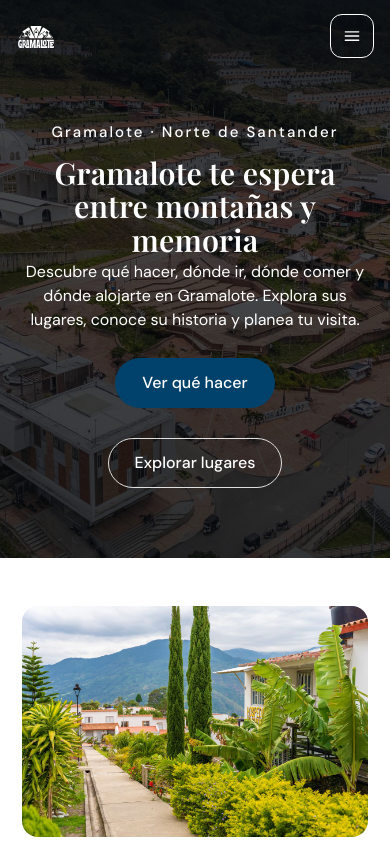
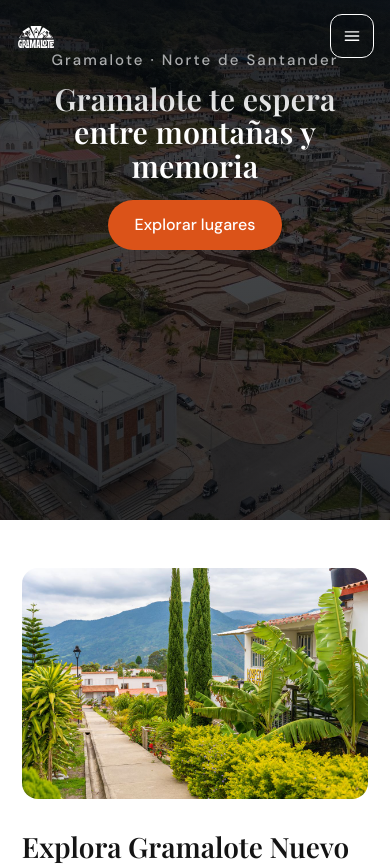
Before and after one commit to stevencardenas-dev/gramalote_interactivo, a React (Vite) app in the folder frontend/: page / in a window 390 px wide. Shown: the top 865 px of the page. Built offline with nearby package versions, Linux system fonts and the light colour scheme.

Commit message:
Mejora la jerarquía de los heroes en móvil
Simplifica la portada con un único CTA naranja y compacta los espacios de la ficha de Bambú para mantener visible más contenido en pantallas pequeñas.

🤖 Generated with Codebuff
Co-Authored-By: Codebuff <noreply@codebuff.com>

```diff
--- a/frontend/src/components/home/Hero.jsx
+++ b/frontend/src/components/home/Hero.jsx
@@ -15,15 +15,8 @@ export default function Hero() {
       <div className="container home-hero__inner">
         <p className="home-hero__eyebrow">Gramalote · Norte de Santander</p>
         <h1 id="hero-title">Gramalote te espera entre montañas y memoria</h1>
-        <p className="home-hero__text">
-          Descubre qué hacer, dónde ir, dónde comer y dónde alojarte en
-          Gramalote. Explora sus lugares, conoce su historia y planea tu visita.
-        </p>
         <div className="home-hero__actions">
-          <Link className="btn btn--primary" to="/que-hacer">
-            Ver qué hacer
-          </Link>
-          <Link className="btn btn--outline-light" to="/donde-ir">
+          <Link className="btn btn--primary home-hero__cta" to="/donde-ir">
             Explorar lugares
           </Link>
         </div>
--- a/frontend/src/styles/home.css
+++ b/frontend/src/styles/home.css
@@ -5,7 +5,7 @@
   position: relative;
   display: flex;
   align-items: flex-start;
-  min-height: 729px;
+  min-height: min(729px, calc(100svh - var(--header-h)));
   overflow: hidden;
   color: var(--c-white);
   isolation: isolate;
@@ -38,8 +38,8 @@
   flex-direction: column;
   align-items: center;
   width: min(var(--container), calc(100% - var(--gutter) * 2));
-  padding-top: 200px;
-  padding-bottom: 140px;
+  padding-top: clamp(150px, 20vh, 200px);
+  padding-bottom: clamp(72px, 10vh, 140px);
   text-align: center;
 }
 
@@ -67,10 +67,17 @@
 
 .home-hero__actions {
   display: flex;
-  flex-wrap: wrap;
   justify-content: center;
-  gap: 30px;
   margin-top: 26px;
+}
+
+.home-hero__cta {
+  background: var(--c-coral);
+  color: var(--c-white);
+}
+
+.home-hero__cta:hover {
+  background: #b84415;
 }
 
 /* Explora Gramalote */
@@ -480,11 +487,12 @@
 /* ============ Responsive ============ */
 @media (max-width: 1100px) {
   .home-hero {
-    min-height: 620px;
+    min-height: min(620px, calc(100svh - var(--header-h)));
   }
 
   .home-hero__inner {
-    padding-top: 150px;
+    padding-top: clamp(120px, 18vh, 150px);
+    padding-bottom: clamp(64px, 9vh, 100px);
   }
 
   .explore-block__inner {
@@ -512,12 +520,12 @@
 
 @media (max-width: 860px) {
   .home-hero {
-    min-height: 560px;
+    min-height: min(560px, calc(100svh - var(--header-h)));
   }
 
   .home-hero__inner {
-    padding-top: 120px;
-    padding-bottom: 70px;
+    padding-top: clamp(42px, 9vh, 76px);
+    padding-bottom: 32px;
   }
 
   .home-hero h1 {
@@ -650,7 +658,7 @@
 
 @media (max-width: 520px) {
   .home-hero {
-    min-height: 520px;
+    min-height: min(520px, calc(100svh - var(--header-h)));
   }
 
   .experience-card::after {
@@ -662,8 +670,22 @@
     );
   }
 
+  .home-hero__inner {
+    padding-top: clamp(28px, 6vh, 48px);
+    padding-bottom: 28px;
+  }
+
   .home-hero h1 {
+    margin-top: 10px;
     font-size: 1.9rem;
+  }
+
+  .home-hero__actions {
+    margin-top: 18px;
+  }
+
+  .home-hero__cta {
+    width: min(100%, 280px);
   }
 
   .quick-grid {
--- a/frontend/src/styles/pages.css
+++ b/frontend/src/styles/pages.css
@@ -1144,6 +1144,14 @@
     min-height: 520px;
   }
 
+  .ficha-hero__inner {
+    padding-bottom: 24px;
+  }
+
+  .ficha-hero__center {
+    margin-top: clamp(52px, 9vh, 76px);
+  }
+
   .ficha-hero h1 {
     font-size: 2.1rem;
   }
@@ -1154,6 +1162,33 @@
 
   .info-bar--overlap {
     margin-top: -40px;
+  }
+
+  .ficha-section--comer {
+    padding-top: 34px;
+  }
+
+  .ficha-section--comer .section-head {
+    gap: 16px;
+  }
+
+  .ficha-section--comer .section-head p {
+    font-size: 0.9375rem;
+    line-height: 1.5;
+  }
+
+  .ficha-section--comer .offer-grid {
+    gap: 26px;
+    margin-top: 26px;
+  }
+
+  .ficha-section--comer .offer-card h3 {
+    margin-top: 14px;
+  }
+
+  .ficha-section--comer .offer-card p {
+    margin-top: 6px;
+    font-size: 0.9375rem;
   }
 
   .ficha-gallery__top {
```
